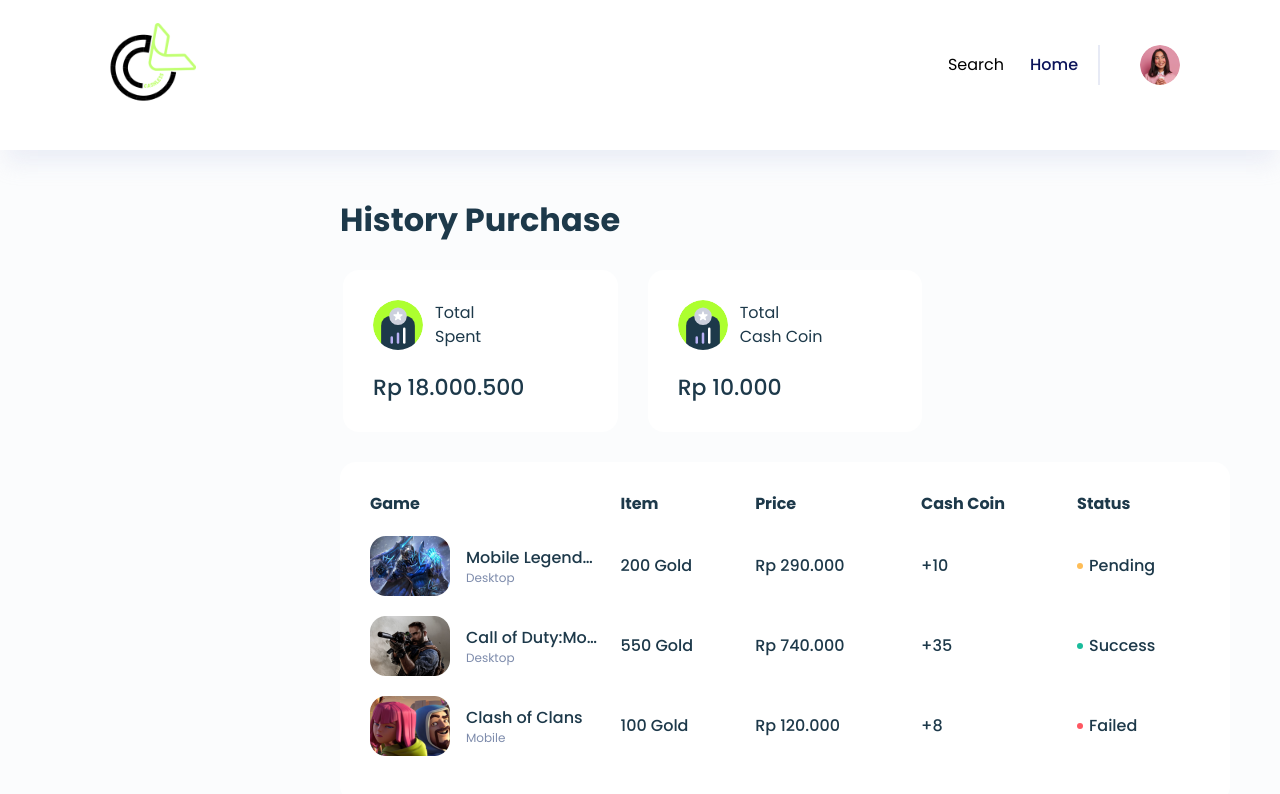
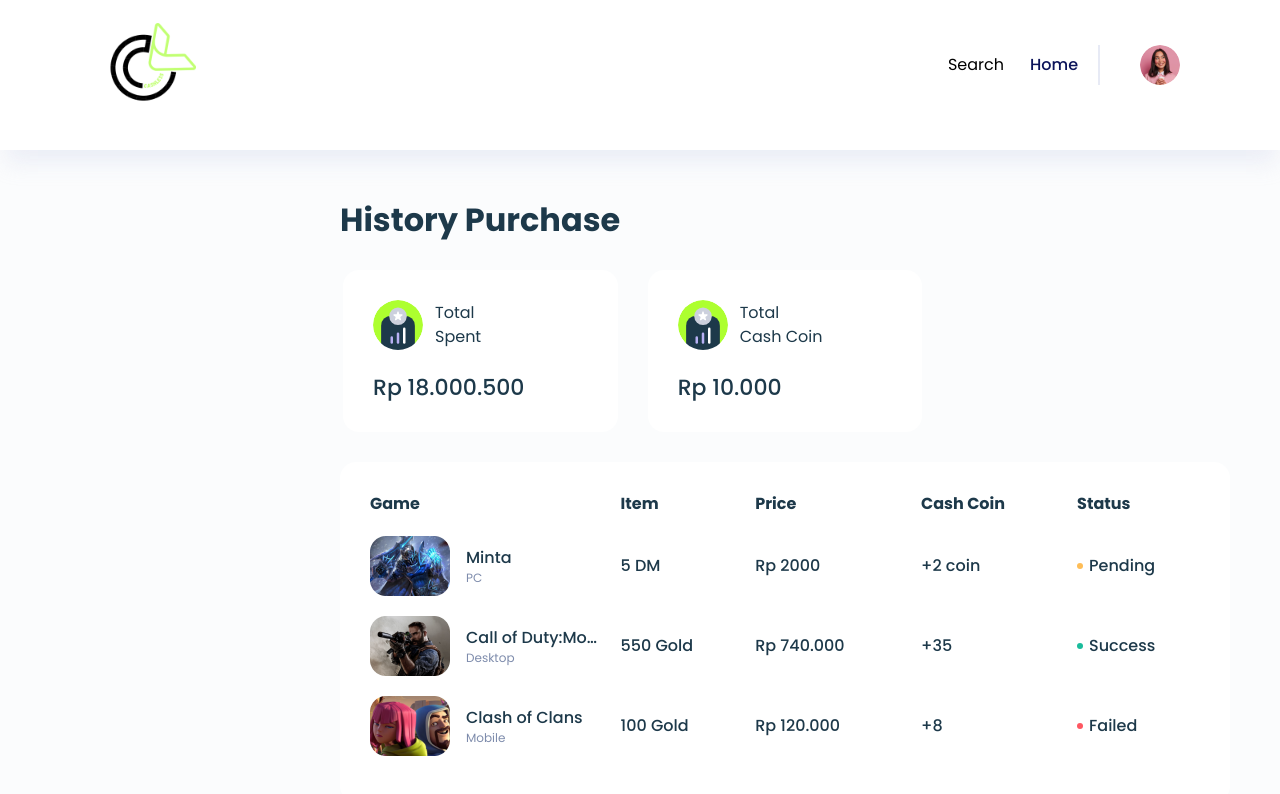
Before and after one commit to Aqilaaaaaaa/WebApp-topup-gameonline, a Next.js app: page /historyPurchase in a window 1280 px wide. Shown: the top 794 px of the page. Built offline with nearby package versions, Linux system fonts and the light colour scheme.

Commit message:
History Page : add components

```diff
--- a/components/Details/TopUpItem.js
+++ b/components/Details/TopUpItem.js
@@ -1,7 +1,7 @@
 
 import React from 'react';
 
-export default function TopUpItem ({img, title, type}) {
+export default function TopUpItem ({img, title, type, idProduct}) {
 
     return (
 
--- /dev/null
+++ b/components/History/historyRow.js
@@ -0,0 +1,47 @@
+// import classname from "classname";
+
+const HistoryRow = ({img, title, type, item, price, coin, status }) => {
+    const props = {
+        status: ["Succes", 'Pending', "Failed"]
+
+    }
+    // const statusClass = classname ({
+    //     'float-start icon-status': true,
+    //     'pending': status === 'Pending',
+    //     'succes': status === 'Success',
+    //     'failed': status === 'Failed'
+    // })
+    return (
+        <>
+            <tr className="align-middle">
+                <th scope="row">
+                    <img className="float-start me-3 mb-lg-0 mb-3"
+                        src={img}
+                        width="80" height="60" alt=""/>
+                    <div className="game-title-header">
+                        <p className="game-title fw-medium text-start color-palette-1 m-0">{title}</p>
+                        <p className="text-xs fw-normal text-start color-palette-2 m-0">{type}</p>
+                    </div>
+                </th>
+                <td>
+                    <p className="fw-medium color-palette-1 m-0">{item} DM</p>
+                </td>
+                <td>
+                    <p className="fw-medium text-start color-palette-1 m-0">Rp {price}</p>
+                </td>
+                <td>
+                    <p className="fw-medium text-start color-palette-1 m-0"> +{coin} coin</p>
+                </td>
+                <td>
+                    <div>
+                        <span className="float-start icon-status pending"></span>
+                        <p className="fw-medium text-start color-palette-1 m-0 position-relative">
+                            {status}</p>
+                    </div>
+                </td>
+            </tr>
+        </>
+    );
+}
+
+export default HistoryRow;
--- a/components/History/index.js
+++ b/components/History/index.js
@@ -1,4 +1,5 @@
 import React from 'react';
+import HistoryRow from './historyRow';
 
 const History = () => {
     return (
@@ -49,35 +50,7 @@ const History = () => {
                                         </tr>
                                     </thead>
                                     <tbody>
-                                        <tr className="align-middle">
-                                            <th scope="row">
-                                                <img className="float-start me-3 mb-lg-0 mb-3" src="img/overview-1.png"
-                                                    width="80" height="60" alt=""/>
-                                                <div className="game-title-header">
-                                                    <p className="game-title fw-medium text-start color-palette-1 m-0">Mobile
-                                                        Legends:
-                                                        The New
-                                                        Battle 2021</p>
-                                                    <p className="text-xs fw-normal text-start color-palette-2 m-0">Desktop</p>
-                                                </div>
-                                            </th>
-                                            <td>
-                                                <p className="fw-medium color-palette-1 m-0">200 Gold</p>
-                                            </td>
-                                            <td>
-                                                <p className="fw-medium text-start color-palette-1 m-0">Rp 290.000</p>
-                                            </td>
-                                            <td>
-                                                <p className="fw-medium text-start color-palette-1 m-0">+10</p>
-                                            </td>
-                                            <td>
-                                                <div>
-                                                    <span className="float-start icon-status pending"></span>
-                                                    <p className="fw-medium text-start color-palette-1 m-0 position-relative">
-                                                        Pending</p>
-                                                </div>
-                                            </td>
-                                        </tr>
+                                        <HistoryRow title="Minta" item={5} img="img/overview-1.png" type="PC" price={2000} coin={2} status="Pending"/>
                                         <tr className="align-middle text-center">
                                             <th scope="row">
                                                 <img className="float-start me-3 mb-lg-0 mb-3" src="img/overview-2.png"
--- a/package.json
+++ b/package.json
@@ -14,6 +14,8 @@
     "@next/font": "13.1.6",
     "aos": "^2.3.4",
     "classname": "^0.0.0",
+    "classnames": "^2.3.2",
+    "cx": "^23.3.1",
     "eslint": "8.33.0",
     "eslint-config-next": "13.1.6",
     "fanpm": "^1.0.3",
```
Also changed, not shown: 1 other file (tests, documents, lock files or other folders).
